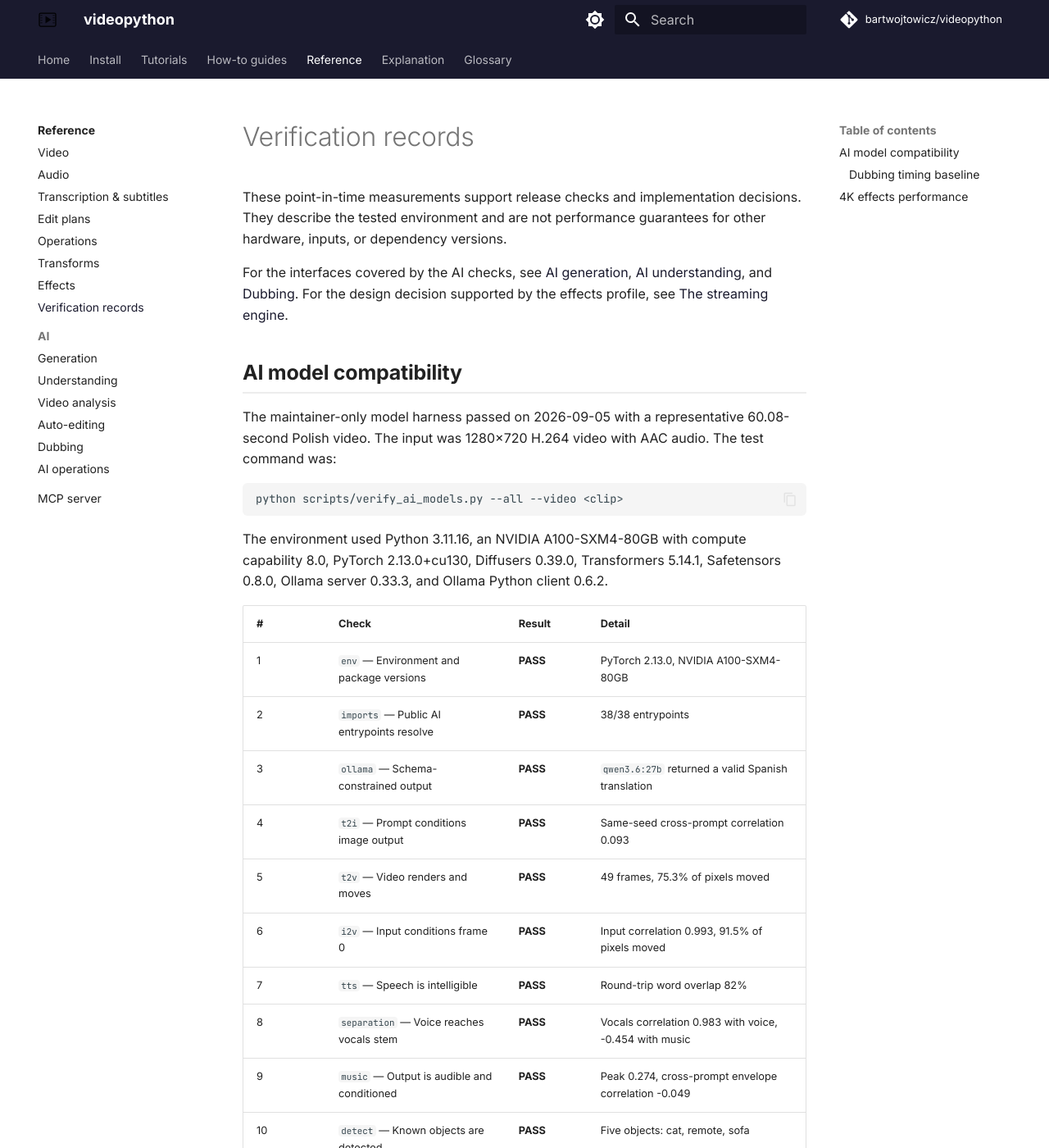
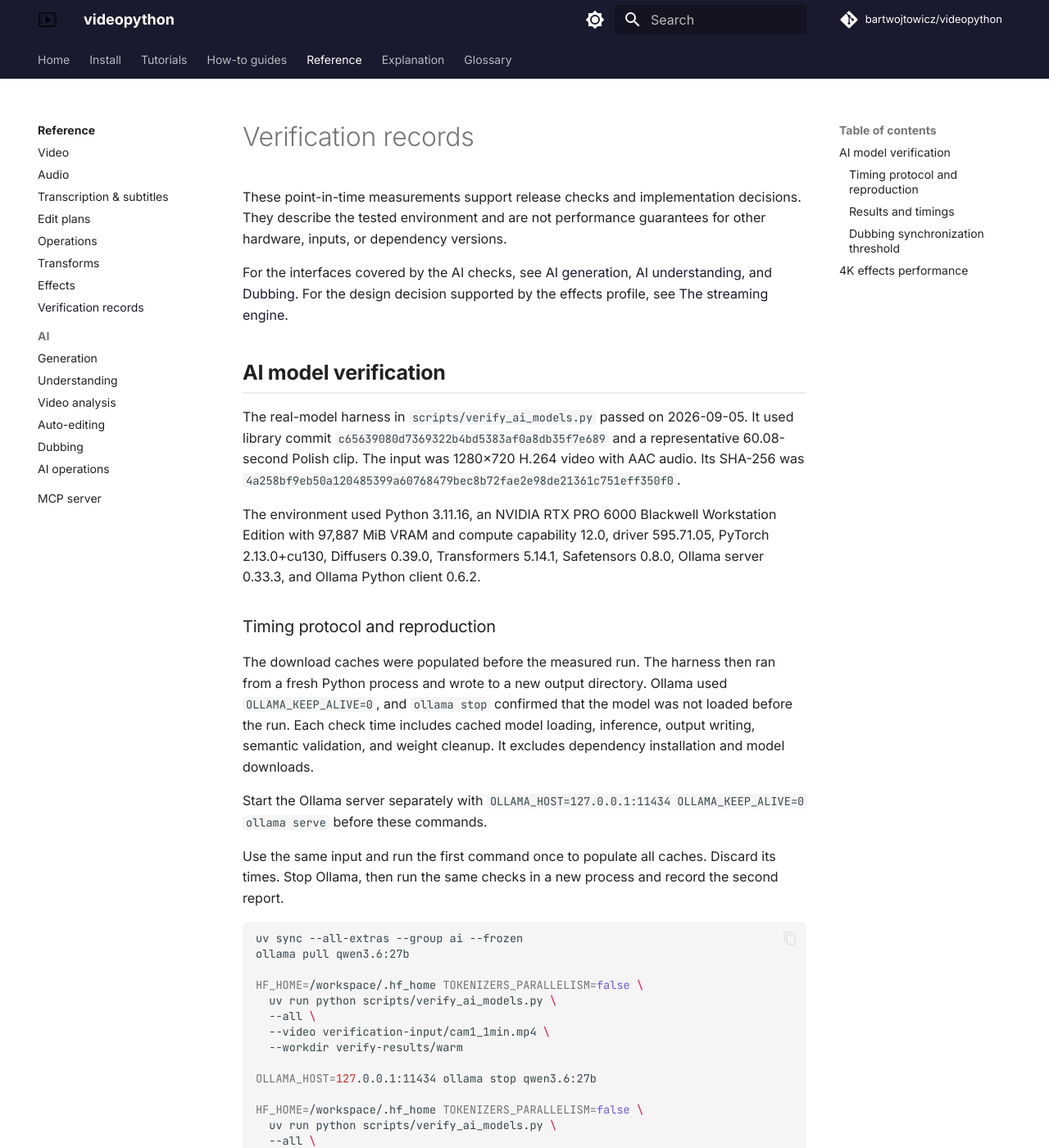
Before and after one commit to BartWojtowicz/videopython, an MkDocs documentation site: the page built from docs/reference/verification.md, in a window 1280 px wide and 1400 px high. Shown: the whole window at 82% size. Built offline with MkDocs 1.6.1 and Material for MkDocs 9.7.7, drawn with Linux system fonts in a browser that asks for light colours; comment, search, counter and statistics services are not loaded; some of the changed text lies outside the part shown.

Commit message:
Add reproducible AI model benchmarks

````diff
--- a/docs/reference/verification.md
+++ b/docs/reference/verification.md
@@ -9,39 +9,102 @@ For the interfaces covered by the AI checks, see [AI generation](ai/generation.m
 decision supported by the effects profile, see [The streaming
 engine](../explanation/streaming-engine.md#why-pixel-effects-are-not-ffmpeg-filters).
 
-## AI model compatibility
+## AI model verification
 
-The maintainer-only model harness passed on 2026-09-05 with a representative
-60.08-second Polish video. The input was 1280×720 H.264 video with AAC audio. The test
-command was:
+The real-model harness in `scripts/verify_ai_models.py` passed on 2026-09-05. It used
+library commit `c65639080d7369322b4bd5383af0a8db35f7e689` and a representative
+60.08-second Polish clip. The input was 1280×720 H.264 video with AAC audio. Its SHA-256
+was `4a258bf9eb50a120485399a60768479bec8b72fae2e98de21361c751eff350f0`.
+
+The environment used Python 3.11.16, an NVIDIA RTX PRO 6000 Blackwell Workstation
+Edition with 97,887 MiB VRAM and compute capability 12.0, driver 595.71.05, PyTorch
+2.13.0+cu130, Diffusers 0.39.0, Transformers 5.14.1, Safetensors 0.8.0, Ollama server
+0.33.3, and Ollama Python client 0.6.2.
+
+### Timing protocol and reproduction
+
+The download caches were populated before the measured run. The harness then ran from a
+fresh Python process and wrote to a new output directory. Ollama used
+`OLLAMA_KEEP_ALIVE=0`, and `ollama stop` confirmed that the model was not loaded before
+the run. Each check time includes cached model loading, inference, output writing,
+semantic validation, and weight cleanup. It excludes dependency installation and model
+downloads.
+
+Start the Ollama server separately with
+`OLLAMA_HOST=127.0.0.1:11434 OLLAMA_KEEP_ALIVE=0 ollama serve` before these commands.
+
+Use the same input and run the first command once to populate all caches. Discard its
+times. Stop Ollama, then run the same checks in a new process and record the second
+report.
 
 ```bash
-python scripts/verify_ai_models.py --all --video <clip>
+uv sync --all-extras --group ai --frozen
+ollama pull qwen3.6:27b
+
+HF_HOME=/workspace/.hf_home TOKENIZERS_PARALLELISM=false \
+  uv run python scripts/verify_ai_models.py \
+  --all \
+  --video verification-input/cam1_1min.mp4 \
+  --workdir verify-results/warm
+
+OLLAMA_HOST=127.0.0.1:11434 ollama stop qwen3.6:27b
+
+HF_HOME=/workspace/.hf_home TOKENIZERS_PARALLELISM=false \
+  uv run python scripts/verify_ai_models.py \
+  --all \
+  --video verification-input/cam1_1min.mp4 \
+  --workdir verify-results/measured
 ```
 
-The environment used Python 3.11.16, an NVIDIA A100-SXM4-80GB with compute capability
-8.0, PyTorch 2.13.0+cu130, Diffusers 0.39.0, Transformers 5.14.1, Safetensors 0.8.0,
-Ollama server 0.33.3, and Ollama Python client 0.6.2.
+### Results and timings
 
-| # | Check | Result | Detail |
-|---|---|---|---|
-| 1 | `env` — Environment and package versions | **PASS** | PyTorch 2.13.0, NVIDIA A100-SXM4-80GB |
-| 2 | `imports` — Public AI entrypoints resolve | **PASS** | 38/38 entrypoints |
-| 3 | `ollama` — Schema-constrained output | **PASS** | `qwen3.6:27b` returned a valid Spanish translation |
-| 4 | `t2i` — Prompt conditions image output | **PASS** | Same-seed cross-prompt correlation 0.093 |
-| 5 | `t2v` — Video renders and moves | **PASS** | 49 frames, 75.3% of pixels moved |
-| 6 | `i2v` — Input conditions frame 0 | **PASS** | Input correlation 0.993, 91.5% of pixels moved |
-| 7 | `tts` — Speech is intelligible | **PASS** | Round-trip word overlap 82% |
-| 8 | `separation` — Voice reaches vocals stem | **PASS** | Vocals correlation 0.983 with voice, -0.454 with music |
-| 9 | `music` — Output is audible and conditioned | **PASS** | Peak 0.274, cross-prompt envelope correlation -0.049 |
-| 10 | `detect` — Known objects are detected | **PASS** | Five objects: cat, remote, sofa |
-| 11 | `dub` — Full Polish-to-Spanish dub | **PASS** | 17/17 translated, audible, worst truncation 2.400 seconds |
+| # | Check | Elapsed | Result | Semantic evidence |
+|---|---|---:|---|---|
+| 1 | `env` — Environment and package versions | 1.042 s | **PASS** | PyTorch 2.13.0, RTX PRO 6000 Blackwell |
+| 2 | `imports` — Public AI entrypoints resolve | 0.179 s | **PASS** | 38/38 entrypoints |
+| 3 | `ollama` — Schema-constrained output | 4.111 s | **PASS** | `qwen3.6:27b` returned a valid Spanish translation |
+| 4 | `t2i` — Prompt conditions image output | 84.273 s | **PASS** | Same-seed cross-prompt correlation 0.017 |
+| 5 | `t2v` — Video renders and moves | 524.665 s | **PASS** | 49 frames, 71.1% of pixels moved |
+| 6 | `i2v` — Input conditions frame 0 | 245.381 s | **PASS** | Input correlation 0.993, 88.7% of pixels moved |
+| 7 | `tts` — Speech is intelligible | 15.176 s | **PASS** | Round-trip word overlap 82%; cloned sample also written |
+| 8 | `separation` — Voice reaches vocals stem | 6.481 s | **PASS** | Vocals correlation 0.989 with voice, -0.225 with music |
+| 9 | `music` — Output is audible and conditioned | 5.318 s | **PASS** | Peak 0.260, cross-prompt envelope correlation 0.074 |
+| 10 | `detect` — Known objects are detected | 0.897 s | **PASS** | Five objects: cat, remote, sofa |
+| 11 | `dub` — Full Polish-to-Spanish dub | 40.493 s | **PASS** | 17/17 translated; cloned voice; worst truncation 1.440 seconds |
 
-### Dubbing timing baseline
+The complete run took 928.017 seconds. The default dub uses voice cloning without
+speaker diarization. It groups segments under one `speaker_0` clone.
 
-Speech synthesis is nondeterministic, so the same one-minute input was dubbed four
-times. The first three runs established the failure limit; the complete model run then
-verified it.
+The optional diarization path was timed separately so that it does not replace the
+default baseline. Run it once to populate the pyannote cache, unload Ollama, then repeat
+it from a fresh process:
+
+```bash
+HF_HOME=/workspace/.hf_home TOKENIZERS_PARALLELISM=false \
+  uv run python scripts/verify_ai_models.py \
+  --only dub --enable-diarization \
+  --video verification-input/cam1_1min.mp4 \
+  --workdir verify-results/diarized-warm
+
+OLLAMA_HOST=127.0.0.1:11434 ollama stop qwen3.6:27b
+
+HF_HOME=/workspace/.hf_home TOKENIZERS_PARALLELISM=false \
+  uv run python scripts/verify_ai_models.py \
+  --only dub --enable-diarization \
+  --video verification-input/cam1_1min.mp4 \
+  --workdir verify-results/diarized-measured
+```
+
+The measured diarized dub passed in 37.017 seconds. Pyannote found two speakers, and
+voice cloning produced one sample for each speaker. All three speaker-aligned segments
+were translated and audible, with no truncation. The segment count differs from the
+default dub because diarization changes transcription segmentation, so the two dub
+times are separate baselines.
+
+### Dubbing synchronization threshold
+
+Speech synthesis is nondeterministic. Four earlier A100 runs with the same one-minute
+input established the failure limit.
 
 | Run | Truncated segments | Mean speed factor | Worst truncation |
 |---|---:|---:|---:|
````
Also changed, not shown: DEVELOPMENT.md (+7 -7 lines), 1 other file.
